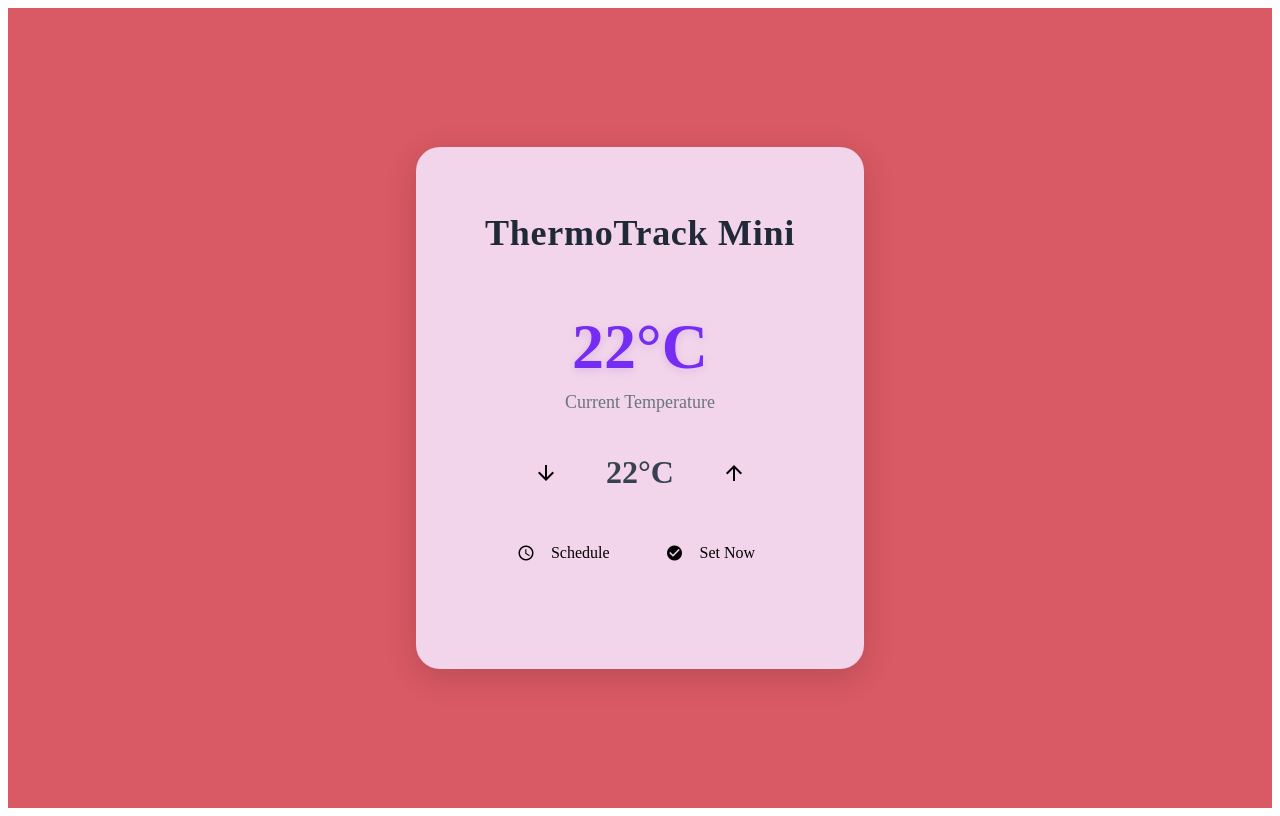
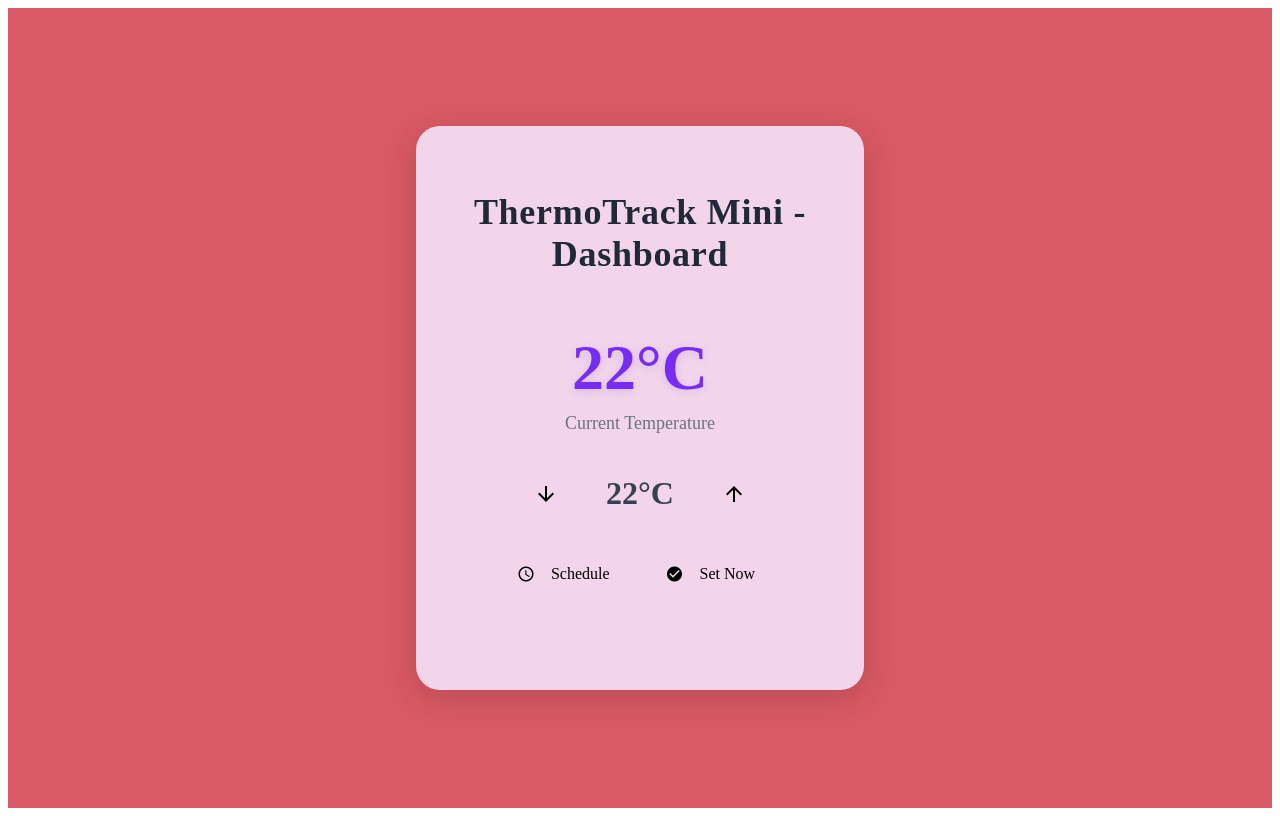
Before and after one commit to Marian2910/ThermoTrack-Mini---UI, an Angular app in the folder thermotrack-mini/: page / in a window 1280 px wide. Built offline with nearby package versions, Linux system fonts and the light colour scheme.

Commit message:
Dashboard implemented  task completed successfully

```diff
--- a/thermotrack-mini/src/app/app.html
+++ b/thermotrack-mini/src/app/app.html
@@ -1,6 +1,6 @@
 <main class="thermo-main">
   <mat-card class="thermo-card">
-    <h1 class="thermo-title">ThermoTrack Mini</h1>
+    <h1 class="thermo-title">ThermoTrack Mini - Dashboard</h1>
     <div class="thermo-current">
       <span class="thermo-current-value">{{ currentTemperature }}°C</span>
       <span class="thermo-current-label">Current Temperature</span>
```
Also changed, not shown: 1 other file (tests, documents, lock files or other folders).
